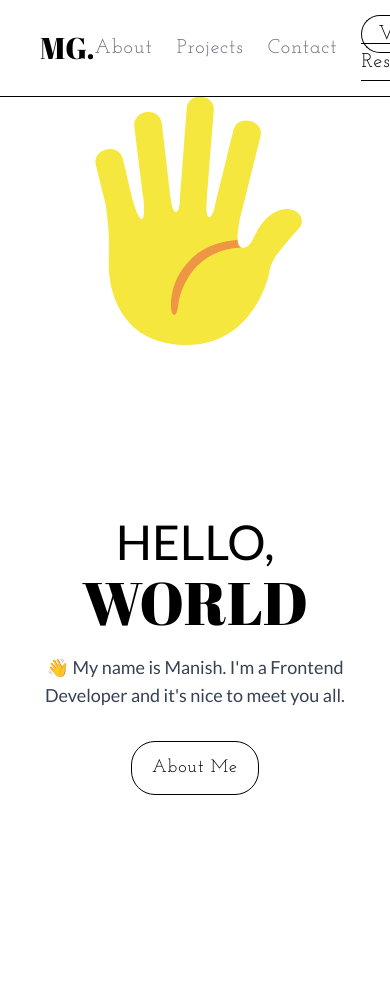
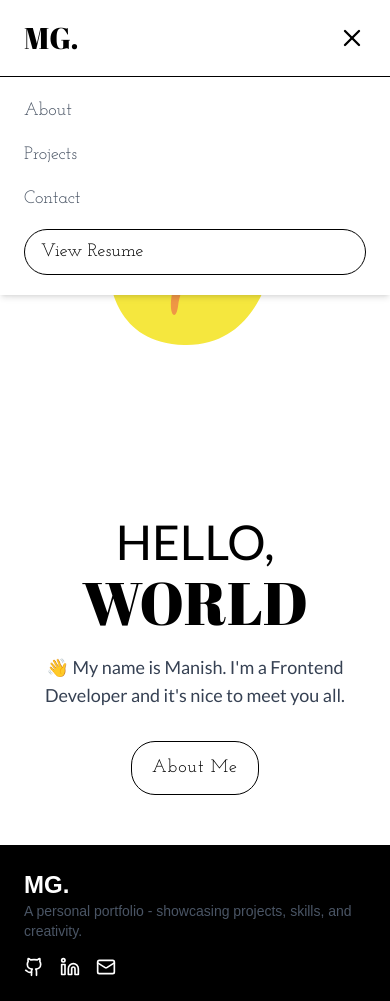
Before and after one commit to DarkSynapse0/Portfolio, a Next.js app: page / in a window 390 px wide. Before the commit the page ends 844 px from the top, so only its background shows below. Built offline with nearby package versions, Linux system fonts and the light colour scheme.

Commit message:
added footer and made header responsive

```diff
--- a/src/app/layout.tsx
+++ b/src/app/layout.tsx
@@ -2,6 +2,7 @@ import type { Metadata } from "next";
 import { Geist, Geist_Mono } from "next/font/google";
 import "./globals.css";
 import NavBar from "../components/NavBar";
+import Footer from "@/components/Footer";
 
 const geistSans = Geist({
   variable: "--font-geist-sans",
@@ -30,6 +31,7 @@ export default function RootLayout({
       >
         <NavBar />
         {children}
+        <Footer />
       </body>
     </html>
   );
--- a/src/app/projects/[name]/page.tsx
+++ b/src/app/projects/[name]/page.tsx
@@ -36,7 +36,7 @@ const projects = [
     Img: CCT,
     title: "Currency Converter Tool",
     desc: "Lorem ipsum dolor, sit amet consectetur adipisicing elit. Atque sed vero consectetur dolorum dolor esse consequuntur, optio voluptate expedita. Molestias non autem hic! Ratione, ipsa!",
-    link: "https://icodethis.com/3200",
+    link: "https://icodethis.com/code/3200",
   },
 ];
 
--- /dev/null
+++ b/src/components/Footer.tsx
@@ -0,0 +1,43 @@
+import React from "react";
+import Link from "next/link";
+import { Github, Linkedin, Mail } from "lucide-react";
+
+const Footer = () => {
+  return (
+    <footer className="w-full border-t bg-black text-white py-6 px-6 md:px-10">
+      <div className="max-w-6xl mx-auto flex flex-col md:flex-row justify-between items-start md:items-center space-y-4 md:space-y-0">
+        {/* Left: Site Name & Intro */}
+        <div>
+          <h2 className="text-2xl font-bold">MG.</h2>
+          <p className="text-sm text-gray-600 max-w-sm">
+            A personal portfolio - showcasing projects,
+            skills, and creativity.
+          </p>
+        </div>
+
+        {/* Right: Social Links */}
+        <div className="flex space-x-4">
+          <Link
+            href="https://github.com/DarkSynapse0"
+            target="_blank"
+            aria-label="GitHub"
+          >
+            <Github className="w-5 h-5 transition-colors" />
+          </Link>
+          <Link
+            href="https://linkedin.com/in/yourusername"
+            target="_blank"
+            aria-label="LinkedIn"
+          >
+            <Linkedin className="w-5 h-5 transition-colors" />
+          </Link>
+          <Link href="mailto:mannish079@gmail.com" aria-label="Email">
+            <Mail className="w-5 h-5 transition-colors" />
+          </Link>
+        </div>
+      </div>
+    </footer>
+  );
+};
+
+export default Footer;
--- a/src/components/NavBar.tsx
+++ b/src/components/NavBar.tsx
@@ -4,17 +4,18 @@ import Link from "next/link";
 import { usePathname } from "next/navigation";
 import { motion } from "framer-motion";
 import { abrilFatface, josefinSlab } from "./Fonts";
+import { Menu, X } from "lucide-react";
 
 const NavBar = () => {
   const pathname = usePathname();
   const [scrolled, setScrolled] = useState(false);
+  const [menuOpen, setMenuOpen] = useState(true);
 
   useEffect(() => {
     const handleScroll = () => {
       setScrolled(window.scrollY > 0);
     };
     window.addEventListener("scroll", handleScroll);
-    return () => window.removeEventListener("scroll", handleScroll);
   }, []);
 
   const navItems = [
@@ -23,8 +24,9 @@ const NavBar = () => {
     { href: "mailto:mannish079@gmail.com", label: "Contact" },
   ];
 
+  const toggleMenu = () => setMenuOpen(!menuOpen);
+
   return (
-    <>
     <motion.div
       initial={{ y: -60, opacity: 0 }}
       animate={{ y: 0, opacity: 1 }}
@@ -35,16 +37,25 @@ const NavBar = () => {
         scrolled ? "bg-white/40 backdrop-blur" : "bg-transparent"
       }`}
     >
-        <div className="container mx-auto flex justify-between items-center py-5 px-10 border-b">
+      <div className="container mx-auto flex justify-between items-center py-5 px-6 md:px-10 border-b">
         <Link
           className={`${abrilFatface.className} text-3xl font-extrabold text-black`}
           href="/"
         >
           MG.
         </Link>
-          <ul className="flex items-center space-x-6">
-            {navItems.map((item) => (
-              <li key={item.href}>
+
+        <button
+          className="md:hidden text-black"
+          onClick={toggleMenu}
+          aria-label="Toggle Menu"
+        >
+          {menuOpen ? <X size={28} /> : <Menu size={28} />}
+        </button>
+
+        <ul className="hidden md:flex items-center space-x-6">
+          {navItems.map((item, index) => (
+            <li key={index}>
               <Link
                 href={item.href}
                 className={`tracking-wider text-xl hover:text-black transition-all ${
@@ -67,8 +78,43 @@ const NavBar = () => {
           </li>
         </ul>
       </div>
+
+      {menuOpen && (
+        <motion.div
+          initial={{ opacity: 0, y: -60 }}
+          animate={{ opacity: 1, y: 0 }}
+          transition={{ duration: 0.5, ease: "easeOut" }}
+          className="md:hidden bg-white py-5 px-6 pb-5 shadow-md"
+        >
+          <ul className="flex flex-col space-y-4">
+            {navItems.map((item) => (
+              <li key={item.href}>
+                <Link
+                  href={item.href}
+                  className={`block text-lg hover:text-black ${
+                    pathname === item.href
+                      ? "text-black underline"
+                      : "text-gray-600"
+                  }`}
+                  onClick={() => setMenuOpen(false)}
+                >
+                  {item.label}
+                </Link>
+              </li>
+            ))}
+            <li>
+              <Link
+                href="https://drive.google.com/file/d/1qGVJYRLWOpj95Of0ICL9xwBevTsk62Rz/view?usp=sharing"
+                className="block text-lg rounded-3xl border border-black py-2 px-4 hover:bg-black hover:text-white transition-all"
+                onClick={() => setMenuOpen(false)}
+              >
+                View Resume
+              </Link>
+            </li>
+          </ul>
         </motion.div>
-    </>
+      )}
+    </motion.div>
   );
 };
 
```
Lines whose indentation alone changed are shown as unchanged.
